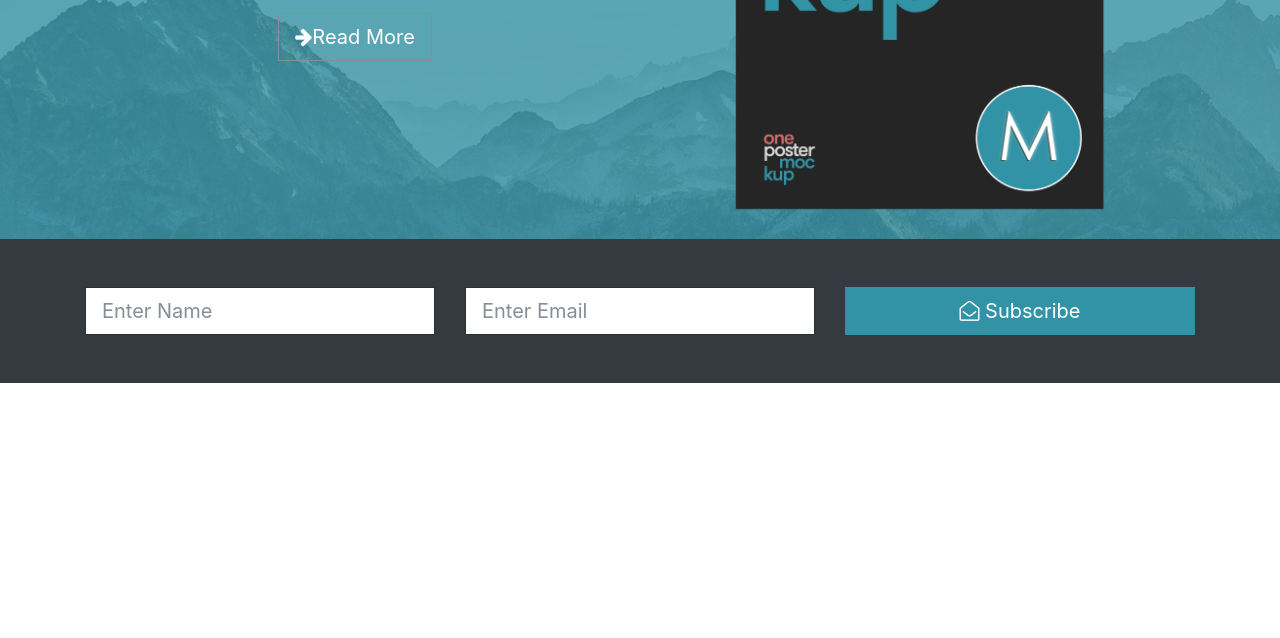
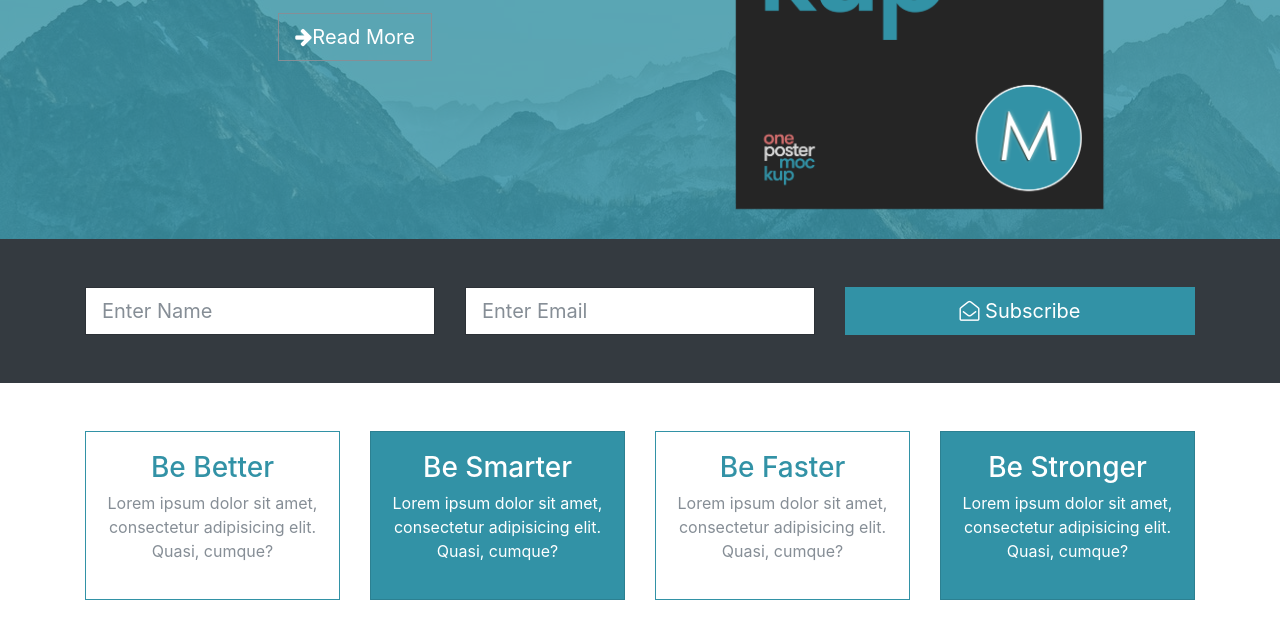
Before and after one commit to YudhaYuki/mizuxe, a website: page src/index.html in a window 1280 px wide. Shown: the part 466-1104 px from the top of the page. Before the commit the page ends 849 px from the top, so only its background shows below. Drawn offline with Linux system fonts and the light colour scheme.

Commit message:
BOXES section

```diff
--- a/src/index.html
+++ b/src/index.html
@@ -75,6 +75,48 @@
         </div>
     </section>
 
+
+    <!-- BOXES -->
+    <section id="boxes" class="py-5">
+        <div class="container">
+            <div class="row">
+                <div class="col-md-3">
+                    <div class="card text-center border-primary">
+                        <div class="card-body">
+                            <h3 class="text-primary">Be Better</h3>
+                            <p class="text-muted">Lorem ipsum dolor sit amet, consectetur adipisicing elit. Quasi, cumque?</p>
+                        </div>
+                    </div>
+                </div>
+                <div class="col-md-3">
+                    <div class="card text-center bg-primary text-white">
+                        <div class="card-body">
+                            <h3>Be Smarter</h3>
+                            <p class=>Lorem ipsum dolor sit amet, consectetur adipisicing elit. Quasi, cumque?</p>
+                        </div>
+                    </div>
+                </div>
+                <div class="col-md-3">
+                    <div class="card text-center border-primary">
+                        <div class="card-body">
+                            <h3 class="text-primary">Be Faster</h3>
+                            <p class="text-muted">Lorem ipsum dolor sit amet, consectetur adipisicing elit. Quasi, cumque?</p>
+                        </div>
+                    </div>
+                </div>
+                <div class="col-md-3">
+                    <div class="card text-center bg-primary text-white">
+                        <div class="card-body">
+                            <h3>Be Stronger</h3>
+                            <p>Lorem ipsum dolor sit amet, consectetur adipisicing elit. Quasi, cumque?</p>
+                        </div>
+                    </div>
+                </div>
+            </div>
+        </div>
+    </section>
+
+
     <script src="js/jquery.min.js"></script>
     <script src="js/popper.min.js"></script>
     <script src="js/bootstrap.min.js"></script>
```
